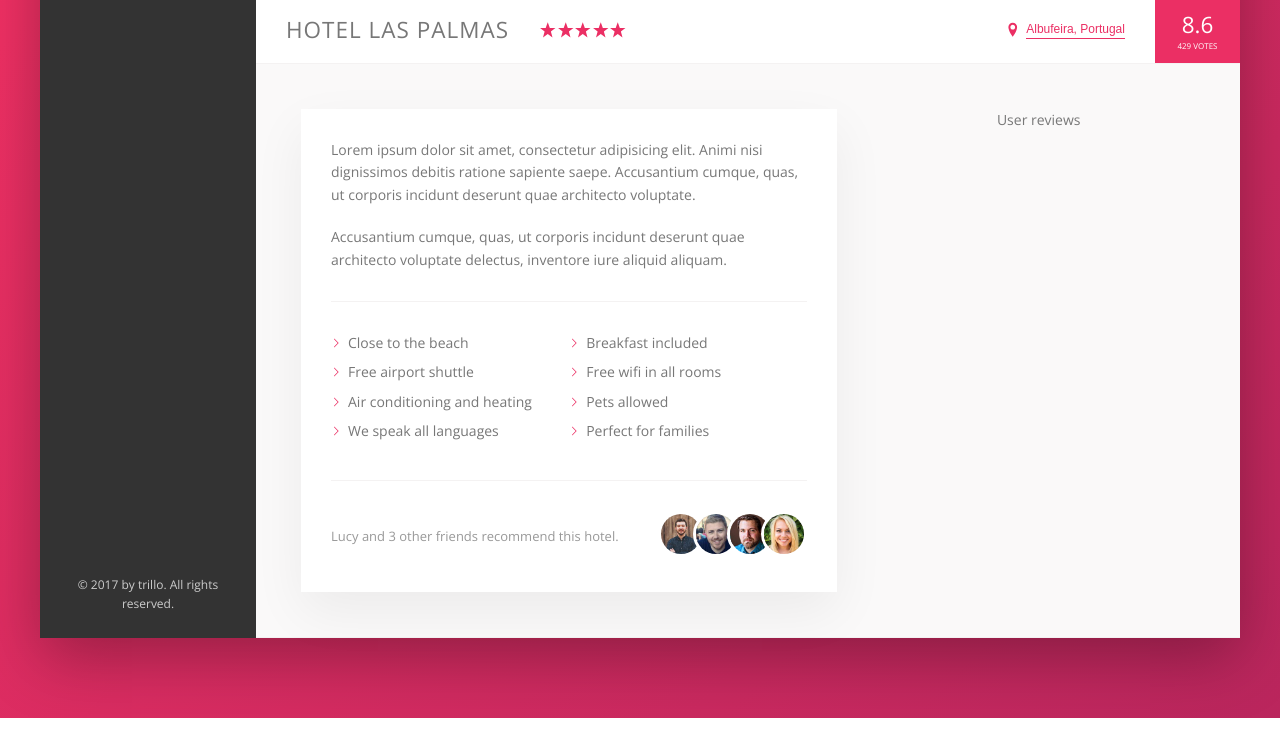
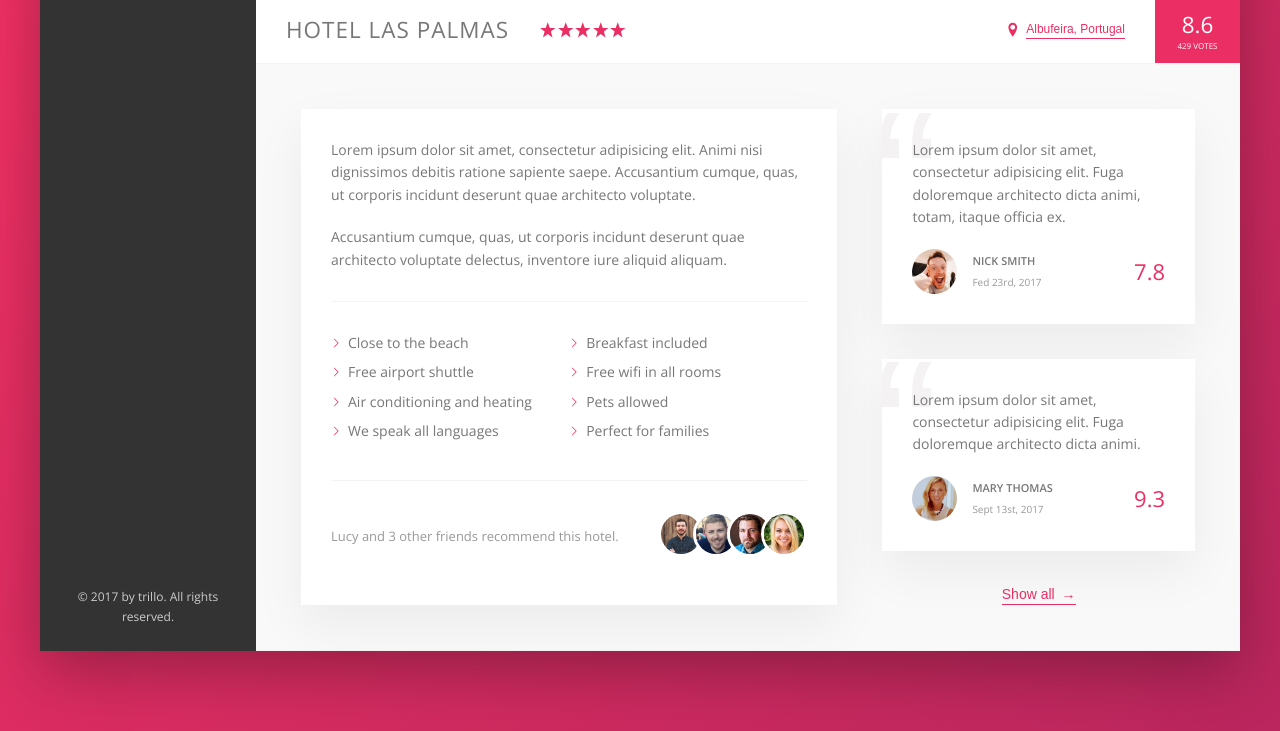
Before and after one commit to johnkim25/css-course, a website: page Trillo/starter/index.html in a window 1280 px wide. Shown: the part 538-1269 px from the top of the page. Drawn offline with nearby package versions, Linux system fonts and the light colour scheme.

Commit message:
user reviews

```diff
--- a/Trillo/starter/index.html
+++ b/Trillo/starter/index.html
@@ -171,9 +171,38 @@
                             </div>
                         </div>
 
-                        <div class="user-reviews">
-                            User reviews
-                        </div>
+                        <figure class="user-reviews">
+                            <figure class="review">
+                                <blockquote class="review__text">
+                                    Lorem ipsum dolor sit amet, consectetur adipisicing elit. Fuga doloremque architecto dicta animi, totam, itaque officia
+                                    ex.
+                                </blockquote>
+                                <figcaption class="review__user">
+                                    <img src="img/user-1.jpg" alt="User 1" class="review__photo">
+                                    <div class="review__user-box">
+                                        <p class="review__user-name">Nick Smith</p>
+                                        <p class="review__user-date">Fed 23rd, 2017</p>
+                                    </div>
+                                    <div class="review__rating">7.8</div>
+                                </figcaption>
+                            </figure>
+
+                            <figure class="review">
+                                <blockquote class="review__text">
+                                    Lorem ipsum dolor sit amet, consectetur adipisicing elit. Fuga doloremque architecto dicta animi.
+                                </blockquote>
+                                <figcaption class="review__user">
+                                    <img src="img/user-2.jpg" alt="User 2" class="review__photo">
+                                    <div class="review__user-box">
+                                        <p class="review__user-name">Mary Thomas</p>
+                                        <p class="review__user-date">Sept 13st, 2017</p>
+                                    </div>
+                                    <div class="review__rating">9.3</div>
+                                </figcaption>
+                            </figure>
+
+                            <button class="btn-inline">Show all <span>&rarr;</span></button>
+                        </figure>
                     </div>
                 </main>
             </div>
```
